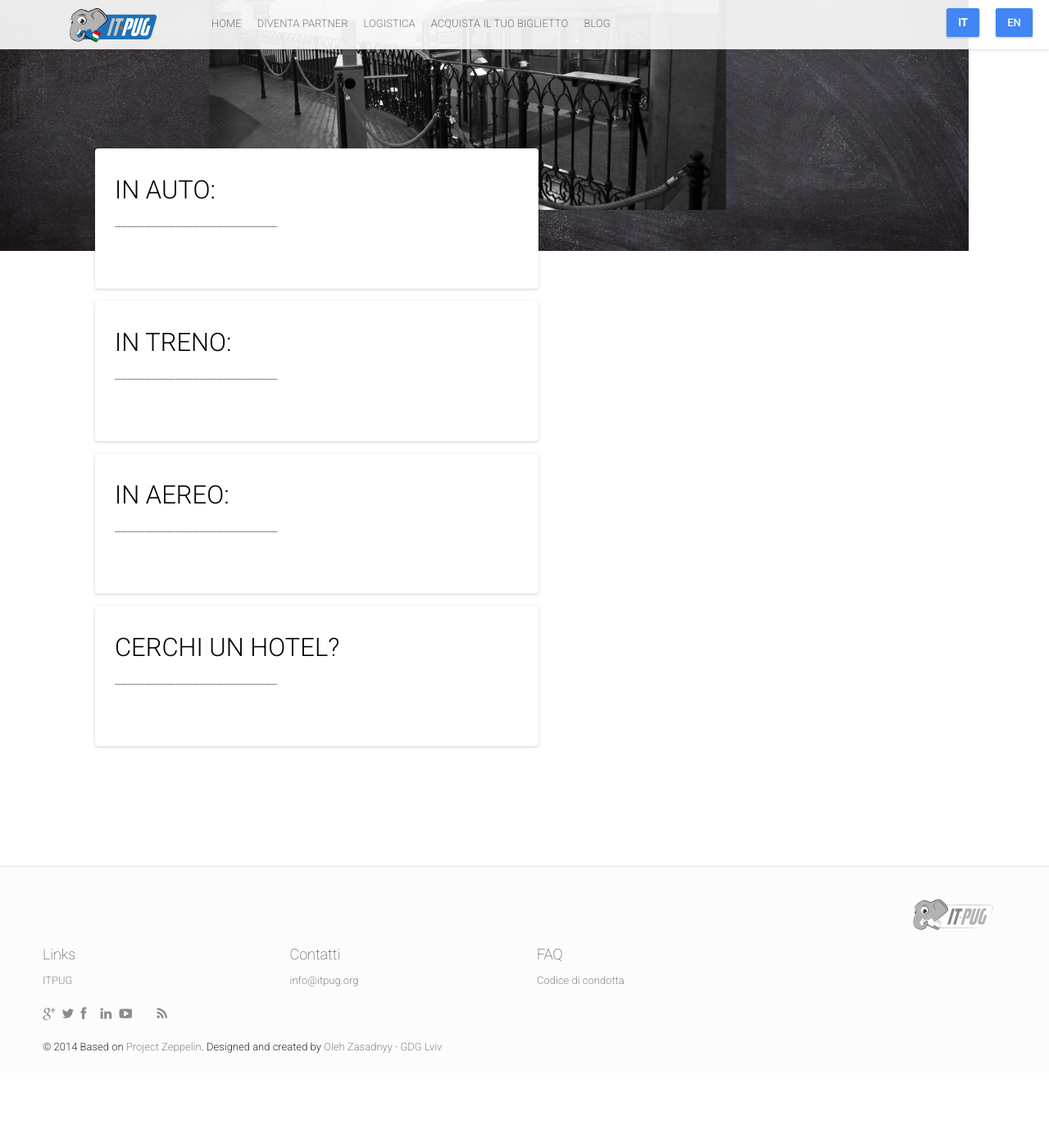
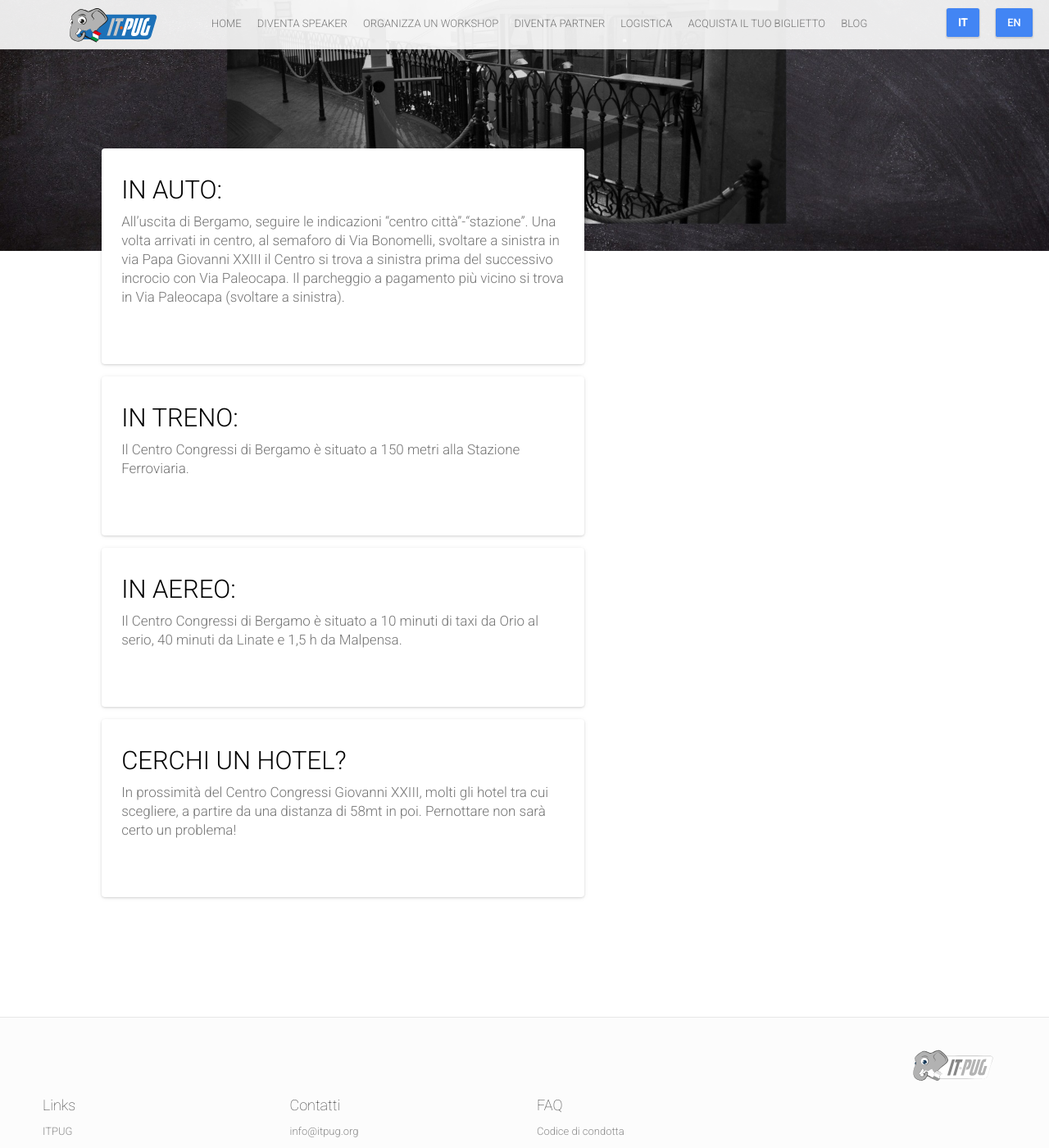
Before and after one commit to ITPUG/2020.pgday.it, a Jekyll site: the page built from logistics.it.html, in a window 1280 px wide and 1400 px high, scrolled down 1201 px. Shown: the whole window at 82% size. Built offline with Jekyll 4.4.1, drawn with Linux system fonts in a browser that asks for light colours; nearby versions of some CDN libraries; comment, search, counter and statistics services are not loaded; before the commit the page ends 2510 px from its top, so only the background shows below that.

Commit message:
Bozza partner + track di google

```diff
--- a/_config.yml
+++ b/_config.yml
@@ -23,7 +23,7 @@
 baseurl: ""
 url: "http://2020.pgday.it"
 permalink: "/it/blog/:title"
-googleAnalyticsTrackingId: "UA-99990720-4"
+googleAnalyticsTrackingId: "UA-99990720-5"
 googleAnalyticsSiteUrl: "auto"
 siteVerification: "b9imDOrFawXaBXCC4r3uJDdswSYcalD-wWpMYhFq-no"
 
@@ -52,17 +52,17 @@
 
 # Documents
 #c4pUrl: "https://goo.gl/forms/0JUVQUM0YPUt7UF53"
-c4sponsorsUrl: "/assets/PartnerIT_2019.pdf"
+c4sponsorsUrl: "/assets/PartnerIT_2020.pdf"
 
 # Navigation
 navigationLinks:
  - {permalink: "/", text: "Home"}
 # - {permalink: "/schedule/", text: "Schedule"}
 # - {permalink: "/speakers/", text: "Speaker"}
-# - {link: "https://docs.google.com/forms/d/e/1FAIpQLSeYcLyrPIdiMMf5UsQMUV6riNwXVVqBR0-RMainTmO0MJLlKA/viewform", text: "Diventa Speaker", lang: "it"}
-# - {link: "https://docs.google.com/forms/d/e/1FAIpQLSeYcLyrPIdiMMf5UsQMUV6riNwXVVqBR0-RMainTmO0MJLlKA/viewform", text: "Become Speaker", lang: "en"}
-# - {link: "https://docs.google.com/forms/d/e/1FAIpQLSf4E7nsjgYBjPUSMWNYLihNeXjZaGdkdAgM1ZRWi79S-06YFQ/viewform", text: "Organizza un workshop", lang: "it"}
-# - {link: "https://docs.google.com/forms/d/e/1FAIpQLSf4E7nsjgYBjPUSMWNYLihNeXjZaGdkdAgM1ZRWi79S-06YFQ/viewform", text: "Organise a workshop", lang: "en"}
+ - {link: "https://docs.google.com/forms/d/e/1FAIpQLSfruHdXMvxIuEuH0glSf1S-vUGEQt68v9Y-xBp0nxXnvEXPjA/viewform", text: "Diventa Speaker", lang: "it"}
+ - {link: "https://docs.google.com/forms/d/e/1FAIpQLSfruHdXMvxIuEuH0glSf1S-vUGEQt68v9Y-xBp0nxXnvEXPjA/viewform", text: "Become Speaker", lang: "en"}
+ - {link: "https://docs.google.com/forms/d/e/1FAIpQLScMatdoox9cu_Ir3a9LWlDau46zIO53FlM5rNM-O7UOmiBuNg/viewform", text: "Organizza un workshop", lang: "it"}
+ - {link: "https://docs.google.com/forms/d/e/1FAIpQLScMatdoox9cu_Ir3a9LWlDau46zIO53FlM5rNM-O7UOmiBuNg/viewform", text: "Organise a workshop", lang: "en"}
 # - {permalink: "/workshop/", text: "Workshop", lang: "it"}
 # - {permalink: "/workshop/", text: "Workshops", lang: "en"}
  - {link: "/assets/PartnerIT_2020.pdf", text: "Diventa Partner", lang: "it"}
@@ -80,13 +80,13 @@
 # - {permalink: "/team/", text: "Team"}
  - {permalink: "/blog/", text: "Blog"}
 bottomNavigationLinks:
-# - {link: "https://goo.gl/forms/0JUVQUM0YPUt7UF53", text: "Diventa Speaker", lang: "it"}
-# - {link: "https://goo.gl/forms/0JUVQUM0YPUt7UF53", text: "Become Speaker", lang: "en"}
-# - {link: "/assets/PartnerIT_2019.pdf", text: "Diventa Partner", lang: "it"}
-# - {link: "/assets/PartnerEN_2019.pdf", text: "Become Partner", lang: "en"}
+# - {link: "https://docs.google.com/forms/d/e/1FAIpQLSfruHdXMvxIuEuH0glSf1S-vUGEQt68v9Y-xBp0nxXnvEXPjA/viewform", text: "Diventa Speaker", lang: "it"}
+# - {link: "https://docs.google.com/forms/d/e/1FAIpQLSfruHdXMvxIuEuH0glSf1S-vUGEQt68v9Y-xBp0nxXnvEXPjA/viewform", text: "Become Speaker", lang: "en"}
+# - {link: "/assets/PartnerIT_2020.pdf", text: "Diventa Partner", lang: "it"}
+# - {link: "/assets/PartnerEN_2020.pdf", text: "Become Partner", lang: "en"}
 rightNavigationButtons:
-# - {link: "https://goo.gl/forms/0JUVQUM0YPUt7UF53", text: "Diventa Speaker", lang: "it"}
-# - {link: "https://goo.gl/forms/0JUVQUM0YPUt7UF53", text: "Become Speaker", lang: "en"}
+# - {link: "https://docs.google.com/forms/d/e/1FAIpQLSfruHdXMvxIuEuH0glSf1S-vUGEQt68v9Y-xBp0nxXnvEXPjA/viewform", text: "Diventa Speaker", lang: "it"}
+# - {link: "https://docs.google.com/forms/d/e/1FAIpQLSfruHdXMvxIuEuH0glSf1S-vUGEQt68v9Y-xBp0nxXnvEXPjA/viewform", text: "Become Speaker", lang: "en"}
 # - {link: "/assets/PartnerIT_2019.pdf", text: "Diventa Partner", lang: "it"}
 # - {link: "/assets/PartnerEN_2019.pdf", text: "Become Partner", lang: "en"}
 
@@ -105,16 +105,16 @@
   it: "Bergamo, 11 e 12 giugno 2020"
   en: "Bergamo, June 11th and 12th, 2020"
 heroButtons:
-# - {link: "https://docs.google.com/forms/d/e/1FAIpQLSeYcLyrPIdiMMf5UsQMUV6riNwXVVqBR0-RMainTmO0MJLlKA/viewform", text: "Diventa Speaker", lang: "it"}
-# - {link: "https://docs.google.com/forms/d/e/1FAIpQLSeYcLyrPIdiMMf5UsQMUV6riNwXVVqBR0-RMainTmO0MJLlKA/viewform", text: "Become Speaker", lang: "en"}
-# - {link: "https://docs.google.com/forms/d/e/1FAIpQLSf4E7nsjgYBjPUSMWNYLihNeXjZaGdkdAgM1ZRWi79S-06YFQ/viewform", text: "Organizza un workshop", lang: "it"}
-# - {link: "https://docs.google.com/forms/d/e/1FAIpQLSf4E7nsjgYBjPUSMWNYLihNeXjZaGdkdAgM1ZRWi79S-06YFQ/viewform", text: "Organise a workshop", lang: "en"}
+ - {link: "https://docs.google.com/forms/d/e/1FAIpQLSfruHdXMvxIuEuH0glSf1S-vUGEQt68v9Y-xBp0nxXnvEXPjA/viewform", text: "Diventa Speaker", lang: "it"}
+ - {link: "https://docs.google.com/forms/d/e/1FAIpQLSfruHdXMvxIuEuH0glSf1S-vUGEQt68v9Y-xBp0nxXnvEXPjA/viewform", text: "Become Speaker", lang: "en"}
+ - {link: "https://docs.google.com/forms/d/e/1FAIpQLScMatdoox9cu_Ir3a9LWlDau46zIO53FlM5rNM-O7UOmiBuNg/viewform", text: "Organizza un workshop", lang: "it"}
+ - {link: "https://docs.google.com/forms/d/e/1FAIpQLScMatdoox9cu_Ir3a9LWlDau46zIO53FlM5rNM-O7UOmiBuNg/viewform", text: "Organise a workshop", lang: "en"}
 # - {link: "https://docs.google.com/forms/d/e/1FAIpQLSfcysiZlJ2rT7LsV8kU0AG8DvxD1M2WAhAjjcR1E2rhNfHI3A/viewform", text: "PG_shuttle", lang: "it"}
 # - {link: "https://docs.google.com/forms/d/e/1FAIpQLSfcysiZlJ2rT7LsV8kU0AG8DvxD1M2WAhAjjcR1E2rhNfHI3A/viewform", text: "PG_shuttle", lang: "en"}
  - {link: "/assets/PartnerIT_2020.pdf", text: "Diventa Partner", lang: "it"}
  - {link: "/assets/PartnerEN_2020.pdf", text: "Become Partner", lang: "en"}
- - {link: "https://2020pgdayit.eventbee.com", text: "Acquista il tuo biglietto", lang: "it"}
- - {link: "https://2020pgdayit.eventbee.com", text: "Get your ticket", lang: "en"}
+ - {link: "https://pgdayit2020.eventbrite.it", text: "Acquista il tuo biglietto", lang: "it"}
+ - {link: "https://pgdayit2020.eventbrite.it", text: "Get your ticket", lang: "en"}
 
 # About Block
 aboutTitle:
@@ -233,7 +233,7 @@
     en: "Early ticket"
   price: "57,00"
   priceCurrency: "€"
-  buyButtonLink: "https://2020pgdayit.eventbee.com"
+  buyButtonLink: "https://pgdayit2020.eventbrite.it"
   buyButtonText:
     it: "Acquistalo adesso"
     en: "Get it now"
@@ -249,7 +249,7 @@
     en: "Ordinary"
   price: "69,00"
   priceCurrency: "€"
-  buyButtonLink: "https://2020pgdayit.eventbee.com"
+  buyButtonLink: "https://pgdayit2020.eventbrite.it"
   buyButtonText:
     it: "Acquistalo adesso"
     en: "Get it now"
@@ -266,7 +266,7 @@
   price: "99,00"
   priceCurrency: "€"
   featured: true
-  buyButtonLink: "https://2020pgdayit.eventbee.com"
+  buyButtonLink: "https://pgdayit2020.eventbrite.it"
   buyButtonText:
     it: "Acquistalo adesso"
     en: "Get it now"
@@ -282,7 +282,7 @@
     en: "Student"
   price: "15,00"
   priceCurrency: "€"
-  buyButtonLink: "https://2019pgdayit.eventbee.com"
+  buyButtonLink: "https://pgdayit2020.eventbrite.it"
   buyButtonText:
     it: "Acquistalo adesso"
     en: "Get it now"
@@ -379,17 +379,20 @@
 # - {lang: "it", title: "Arrivi in aereo all'Aeroporto Guglielmo Marconi di Bologna? In treno alla stazione di Bologna Centrale?", information: "Questa è la nostra soluzione: PG_shuttle! Fornendo a noi i dati del tuo arrivo, organizzeremo per te il pickup che ti porterà direttamente presso la sede del PGDay.IT 2020. Basta che tu compili il form che abbiamo predisposto e troverai il tuo pickup ad attenderti al tuo arrivo. PG_shuttle è un servizio gratuito. Inserisci le informazioni necessarie nel form che trovi cliccando su 'PG_shuttle' nella barra del menù principale. Se invece preferisci essere autonomo, sotto troverai le indicazioni che ti occorrono."}
 # - {lang: "en", title: "Are you arriving by plane at Guglielmo Marconi Airport or by train at Bologna Centrale station?", information: "This is our solution: PG_shuttle! By providing us your arrival details, we will arrange for you the pickup that will take you directly to the venue of PGDay.IT 2020. Just fill the form that we have prepared and you will find your pickup waiting for you when you arrive. PG_shuttle is a free service. Please, enter the necessary information in the form that you find by clicking on 'PG_shuttle' in the main menu bar. If you prefer to be independent, below you will find the instructions you need."}
 
- - {lang: "it", title: "IN AUTO:", information: "___________________________"}
- - {lang: "en", title: "BY CAR:", information: "___________________________"}
+ - {lang: "it", title: "IN AUTO:", information: "All’uscita di Bergamo, seguire le indicazioni “centro città”-“stazione”.
+Una volta arrivati in centro, al semaforo di Via Bonomelli, svoltare a sinistra in via Papa Giovanni XXIII il Centro si trova a sinistra prima del successivo incrocio con Via Paleocapa.
+Il parcheggio a pagamento più vicino si trova in Via Paleocapa (svoltare a sinistra)."}
+ - {lang: "en", title: "BY CAR:", information: "From the Bergamo motorway exit, follow the signs ‘centro città’-‘stazione’.
+Once in the centre, at the traffic lights in Via Bonomelli, turn left into via Papa Giovanni XXIII. You will see the Centro on the left before the next crossroads with Via Paleocapa. The nearest paid parking is in Via Paleocapa (turn left)"}
 
- - {lang: "it", title: "IN TRENO:", information: "___________________________"}
- - {lang: "en", title: "BY TRAIN:", information: "___________________________"}
+ - {lang: "it", title: "IN TRENO:", information: "Il Centro Congressi di Bergamo è situato a 150 metri alla Stazione Ferroviaria."}
+ - {lang: "en", title: "BY TRAIN:", information: "Railway Station is 1 minute far from the Congress Center (150 meters)."}
 
- - {lang: "it", title: "IN AEREO:", information: "___________________________"}
- - {lang: "en", title: "BY PLANE:", information: "___________________________"}
+ - {lang: "it", title: "IN AEREO:", information: "Il Centro Congressi di Bergamo è situato a 10 minuti di taxi da Orio al serio, 40 minuti da Linate e 1,5 h da Malpensa."}
+ - {lang: "en", title: "BY PLANE:", information: "Bergamo Congress Center is 10 minutes far from Orio al Serio Airport, 40 minutes from Linate Airport and 120 minuntes from Malpensa."}
 
- - {lang: "it", title: "CERCHI UN HOTEL?", information: "___________________________"}
- - {lang: "en", title: "ARE YOU LOOKING FOR AN HOTEL?", information: "___________________________"}
+ - {lang: "it", title: "CERCHI UN HOTEL?", information: "In prossimità del Centro Congressi Giovanni XXIII, molti gli hotel tra cui scegliere, a partire da una distanza di 58mt in poi. Pernottare non sarà certo un problema!"}
+ - {lang: "en", title: "ARE YOU LOOKING FOR AN HOTEL?", information: "Near Centro Congressi Giovanni XXIII, there are many hotels to choose, starting from a distance of 58mt onwards. Overnight accommodation will certainly not be a problem!"}
 
 # Pgbeer
 pgbeerDetailsImage: "pg_beer_in.jpg"
```
Also changed, not shown: img/sections-background/direction-details.jpg, 7 other files.
